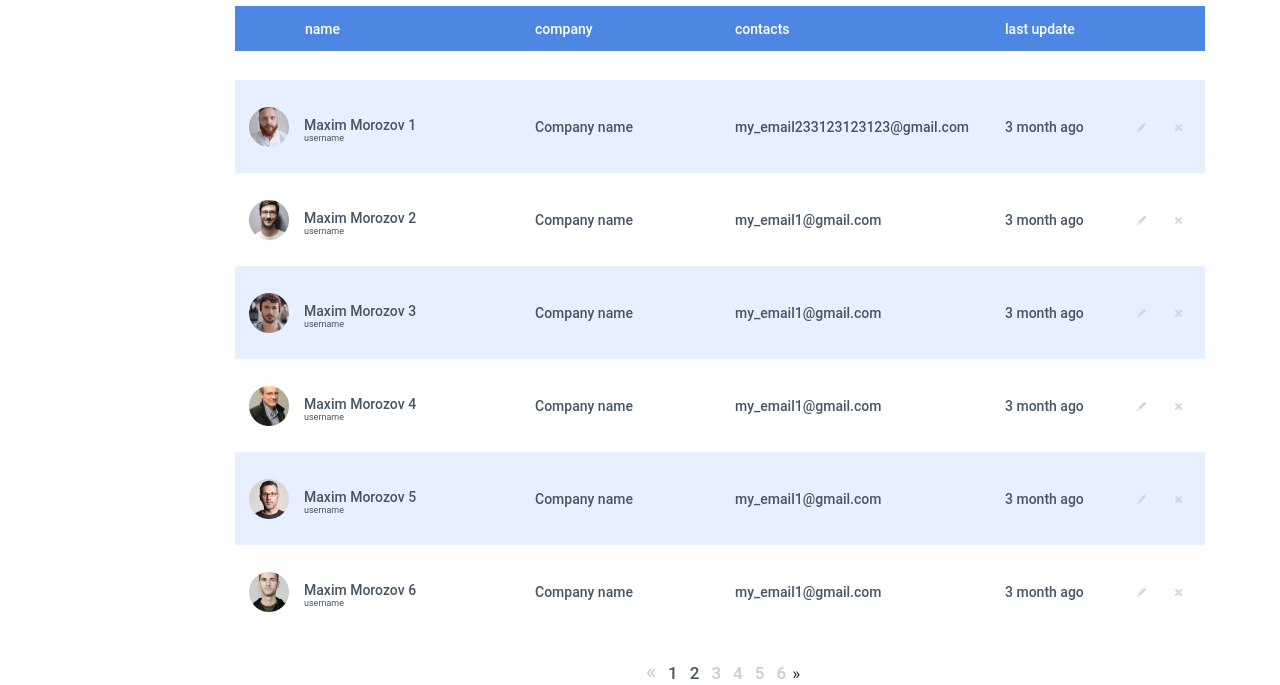
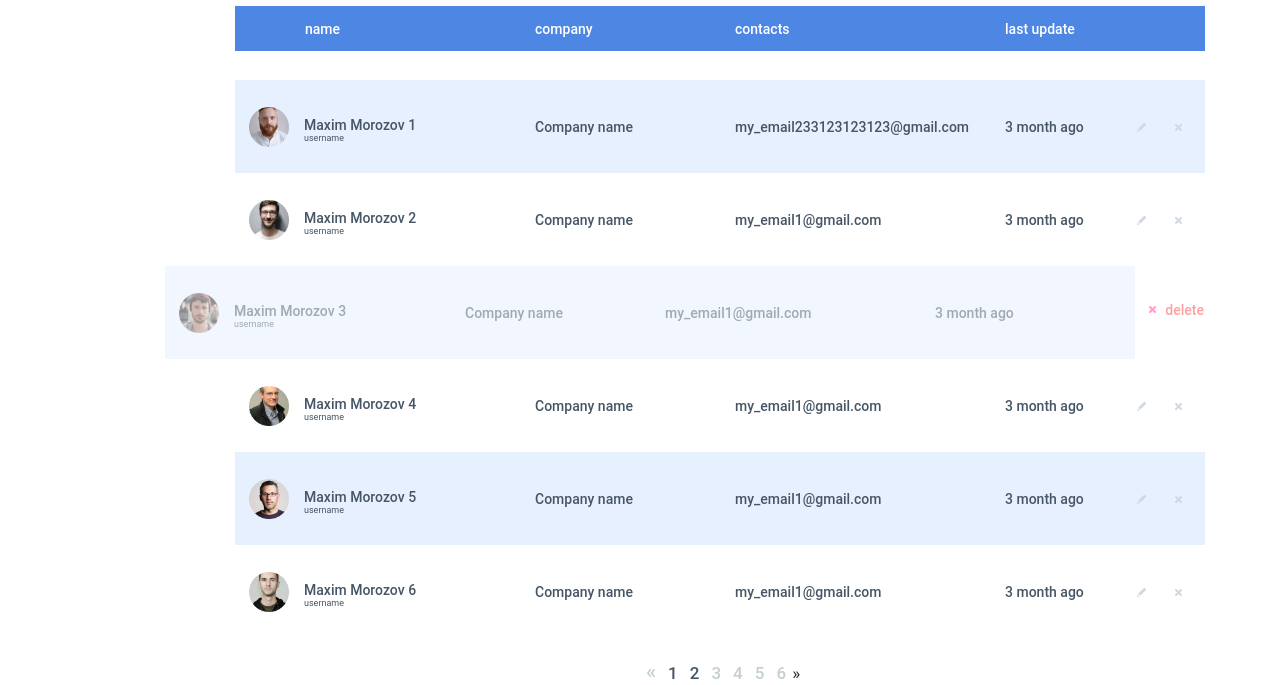
Before and after one commit to disccon/user-form, a React app: page /ListUsers in a window 1280 px wide. Shown: the part 179-864 px from the top of the page. Built offline with nearby package versions, Linux system fonts and the light colour scheme.

Commit message:
ListOfUsers Delete

```diff
--- a/src/Component/ListUsersPage/ListUsersPage.js
+++ b/src/Component/ListUsersPage/ListUsersPage.js
@@ -15,6 +15,7 @@ const cx = classNames.bind(styles)
 class ListUsersPage extends Component {
   state = {
     pageList: 0,
+    deleteList: 3,
   }
 
   editUser = user => () => {
@@ -22,8 +23,16 @@ class ListUsersPage extends Component {
     editUser(user)
   }
 
+  showRemoveUserButton = idListUser => () => {
+    this.setState({
+      deleteList: idListUser,
+    })
+  }
     deleteUser = idListUser => () => {
       const { deleteUser } = this.props
+      this.setState({
+        deleteList: false,
+      })
       db.table('listUserDB')
         .delete(idListUser)
       deleteUser(idListUser)
@@ -40,7 +49,7 @@ class ListUsersPage extends Component {
 
     render() {
       const { users, createUser } = this.props
-      const { pageList } = this.state
+      const { pageList, deleteList } = this.state
       const visibleUserLength = users.length - (7 * pageList) >= 6 ? 6 : users.length - (7 * pageList)
       const visibleUser = []
       for (let i = 0; i < visibleUserLength; i += 1) {
@@ -61,7 +70,7 @@ class ListUsersPage extends Component {
             <tbody>
               <tr />
               {users.length > 0 && visibleUser.map(user => (
-                <tr key={user.idListUser}>
+                <tr key={user.idListUser} className={cx(deleteList === user.idListUser ? 'delete' : null)}>
                   <td>
                     <div className={cx('wrapperUser')}>
                       <img src={user.userSRCAvatarIMG} alt='userSRCAvatarIMG' />
@@ -80,14 +89,25 @@ class ListUsersPage extends Component {
                   <td>
                     <div className={cx('wrapperUser')}>
                         3 month ago
+                      {deleteList !== user.idListUser && (
+                      <Fragment>
                         <button type='button' className={cx('button_editIcon')} onClick={this.editUser(user)}>
                           <EditIcon className={cx('editIcon')} />
                         </button>
                         <button type='button' className={cx('button_closeIcon')}>
-                        <CloseIcon className={cx('closeIcon')} onClick={this.deleteUser(user.idListUser)} />
+                          <CloseIcon className={cx('closeIcon')} onClick={this.showRemoveUserButton(user.idListUser)} />
                         </button>
+                      </Fragment>
+                      )
+                        }
                     </div>
                   </td>
+                  {deleteList === user.idListUser && <label htmlFor='closeIcon' onClick={this.deleteUser(user.idListUser)}>
+                    <button type='button' id='closeIcon'>
+                      <CloseIcon className={cx('deleteUser')} />
+                      delete
+                    </button>
+                  </label>  }
                 </tr>
               ))}
             </tbody>
--- a/src/Component/ListUsersPage/ListUsersPage.scss
+++ b/src/Component/ListUsersPage/ListUsersPage.scss
@@ -35,6 +35,33 @@
     }
   }
   tbody {
+    .delete{
+      position: relative;
+      transform: translateX(-70px);
+      opacity: 0.5;
+      transition: all ease 0.3s;
+      label{
+        top: 35px;
+        right: -75px;
+        position: absolute;
+        button{
+          display: flex;
+          color: #ff4144;
+          font-weight: 500;
+          background: transparent;
+          .deleteUser{
+            display: inline-block;
+            width: 15px;
+            height: 15px;
+            filter: invert(69%) sepia(52%) saturate(1475%) hue-rotate(309deg) brightness(105%) contrast(104%);
+            margin-right: 5px;
+          }
+          span{
+            display: block;
+          }
+        }
+      }
+    }
     tr:first-child{
       height: 29px;
     }
```
Lines whose indentation alone changed are shown as unchanged.
